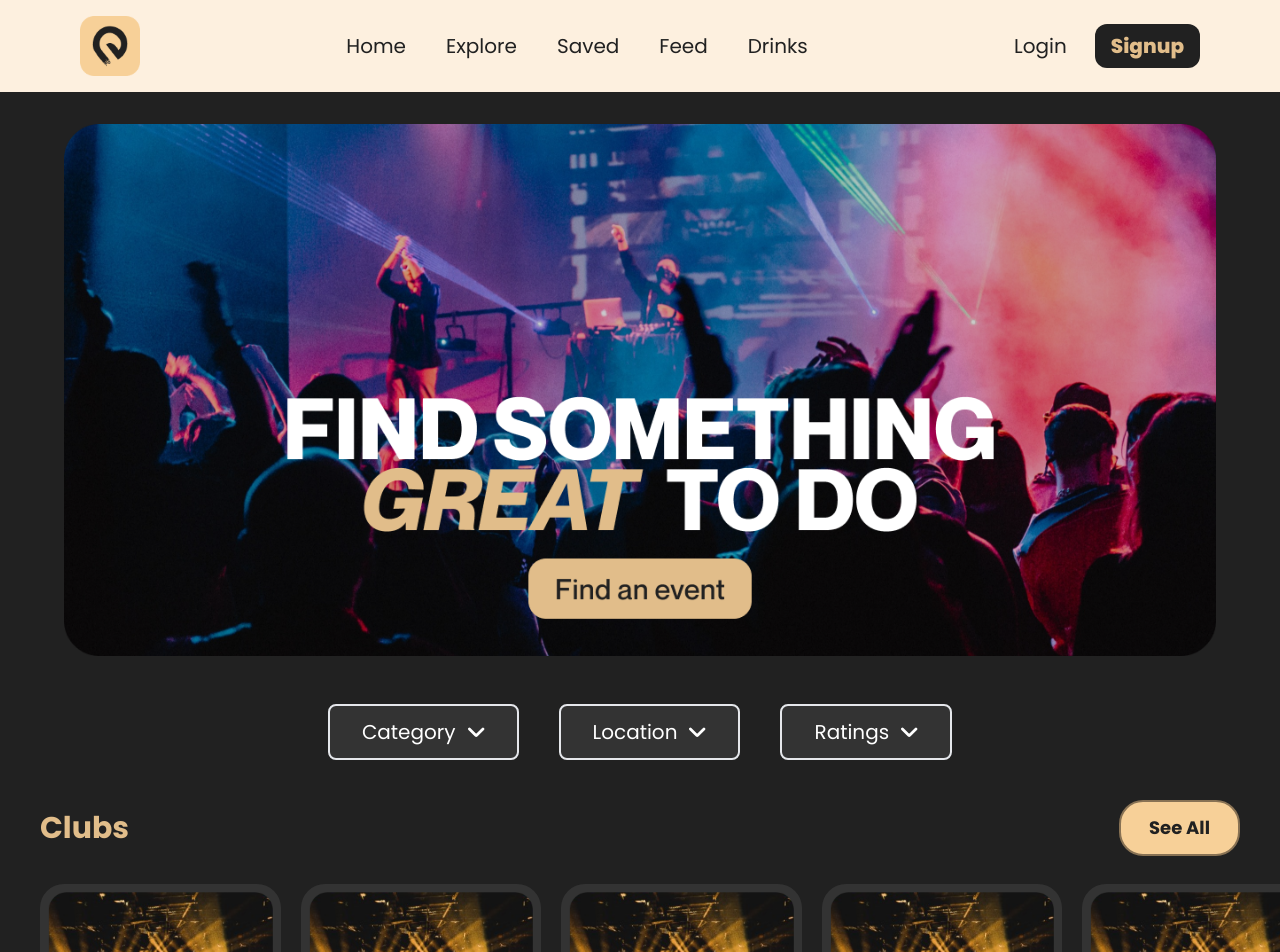
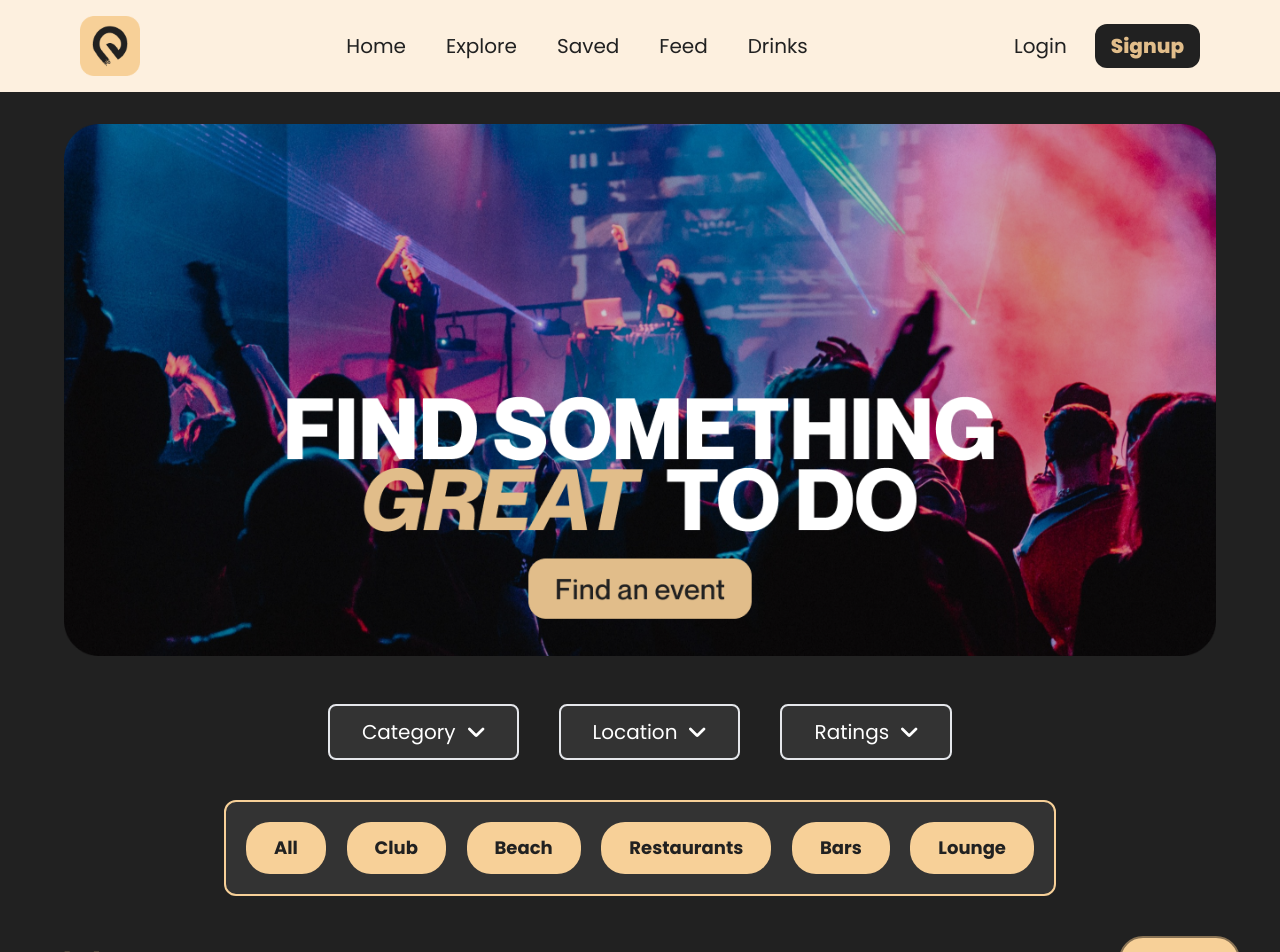
Before and after one commit to ixpllimitedofficial/iexplore_waitlist, a Next.js app: page / in a window 1280 px wide. Shown: the top 952 px of the page. Built offline with nearby package versions, Linux system fonts and the light colour scheme.

Commit message:
feat: category section added

```diff
--- /dev/null
+++ b/src/components/Home/Category/Category.tsx
@@ -0,0 +1,17 @@
+import AppButton from "@/components/UI/Button/AppButton";
+import React from "react";
+
+const Category = () => {
+  return (
+    <section className="bg-[#333333] border-2 border-[#F7D098] rounded-xl p-5 flex justify-between w-[65%] mx-auto mt-10">
+      <AppButton text="All" />
+      <AppButton text="Club" />
+      <AppButton text="Beach" />
+      <AppButton text="Restaurants" />
+      <AppButton text="Bars" />
+      <AppButton text="Lounge" />
+    </section>
+  );
+};
+
+export default Category;
--- a/src/components/Home/Home.tsx
+++ b/src/components/Home/Home.tsx
@@ -4,6 +4,7 @@ import FilterButton from "../UI/Button/FilterButton";
 import Clubs from "./Clubs/Clubs";
 import Recommendations from "./Recommendations/Recommendations";
 import FriendlySpots from "./FriendlySpots/FriendlySpots";
+import Category from "./Category/Category";
 
 const Home = () => {
   return (
@@ -20,6 +21,8 @@ const Home = () => {
         <FilterButton btnText="Ratings" />
       </section>
 
+      <Category />
+
       {/* clubs */}
       <Clubs />
 
```
